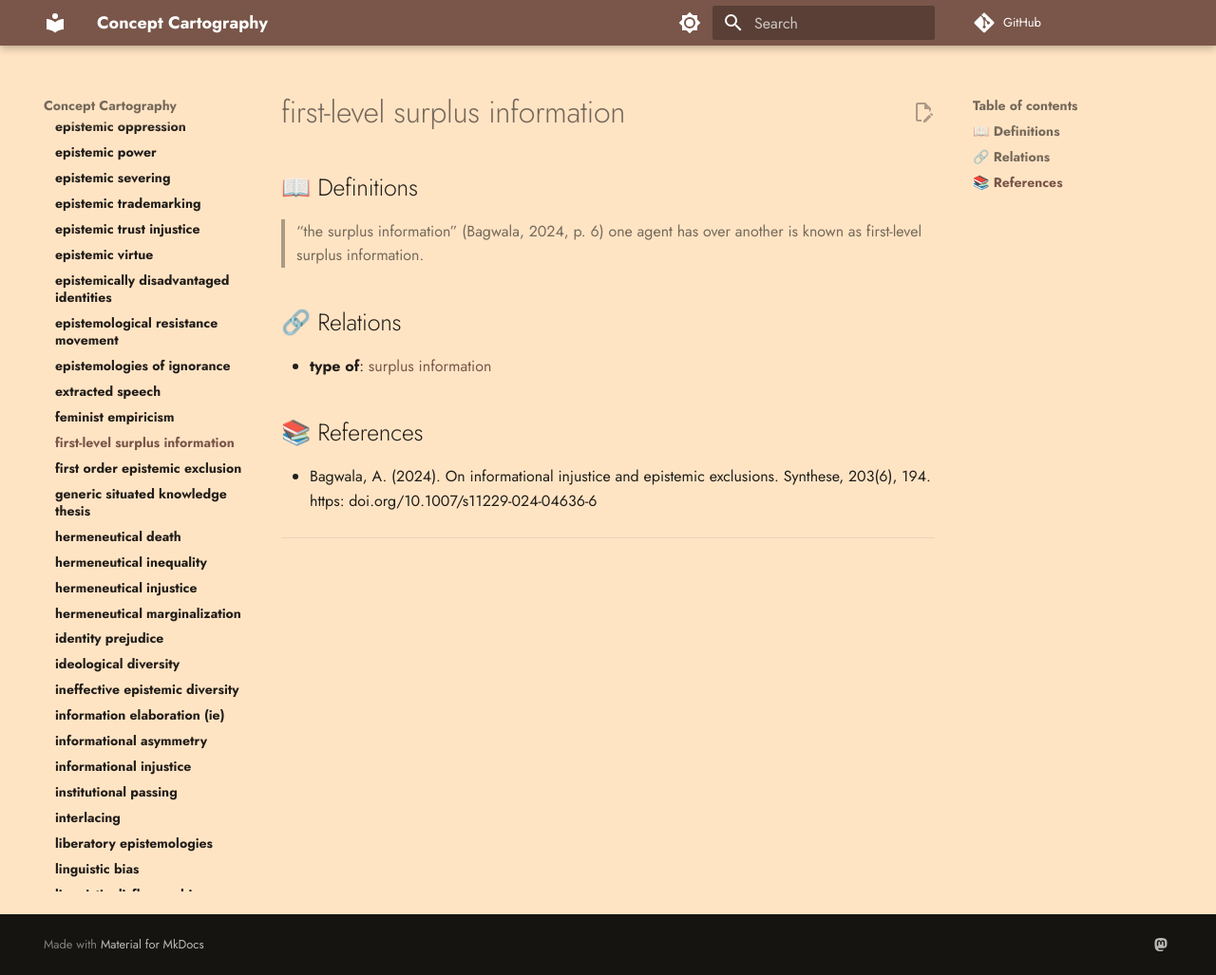
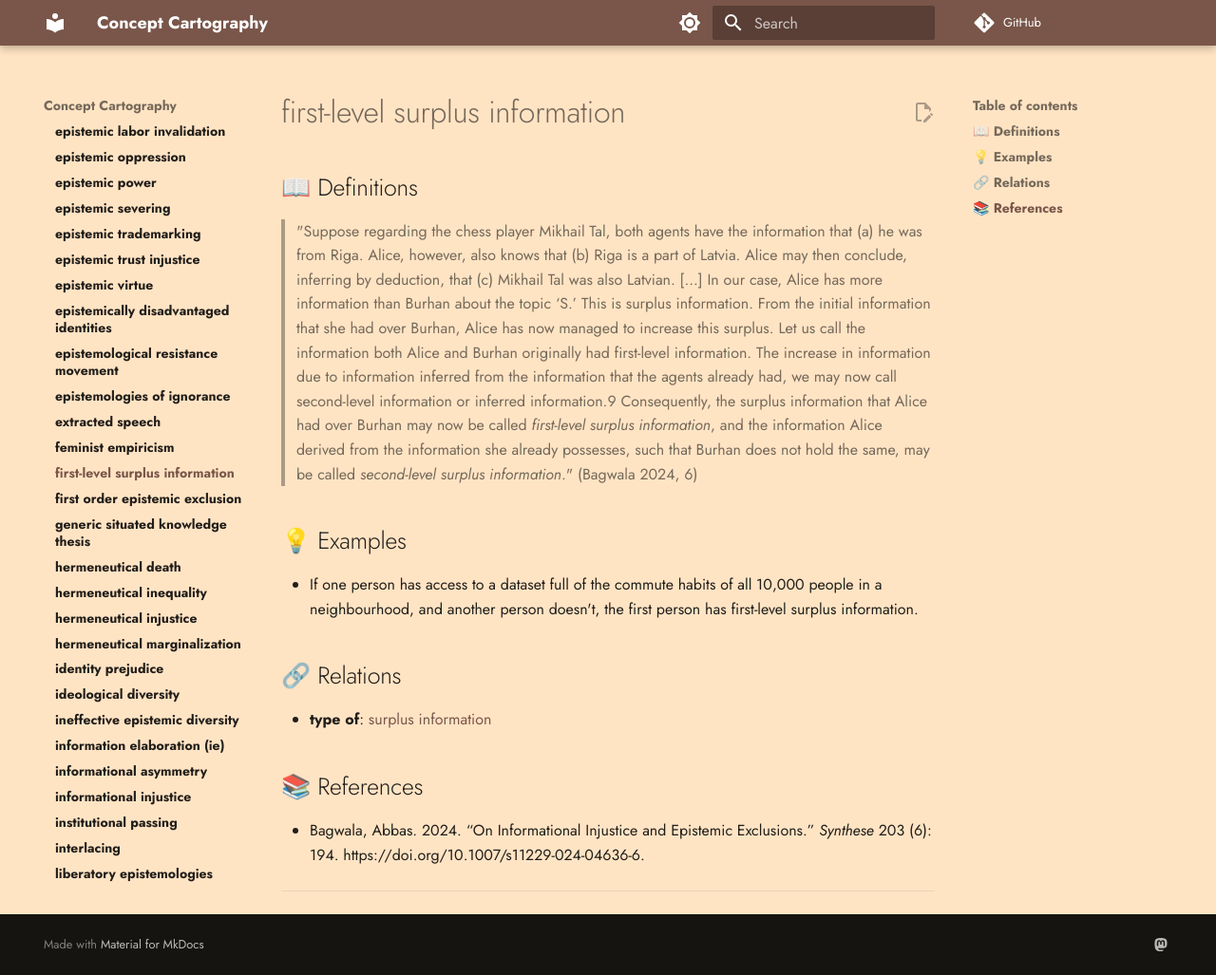
Before and after one commit to conceptcartography/conceptcartography, an MkDocs documentation site: the page built from docs/concepts/first-level-surplus-information.md, in a window 1280 px wide and 1027 px high. Shown: the whole window at 95% size. Built offline with MkDocs 1.6.1 and Material for MkDocs 9.7.7, drawn with Linux system fonts in a browser that asks for light colours; comment, search, counter and statistics services are not loaded; the version menu is left out.

Commit message:
Update first-level-surplus-information.md
Added direct quote for definition, added example, updated reference format

```diff
--- a/docs/concepts/first-level-surplus-information.md
+++ b/docs/concepts/first-level-surplus-information.md
@@ -2,7 +2,11 @@
 
 ## 📖 Definitions
 
-> “the surplus information” (Bagwala, 2024, p. 6) one agent has over another is known as first-level surplus information.
+> "Suppose regarding the chess player Mikhail Tal, both agents have the information that (a) he was from Riga. Alice, however, also knows that (b) Riga is a part of Latvia. Alice may then conclude, inferring by deduction, that (c) Mikhail Tal was also Latvian. [...] In our case, Alice has more information than Burhan about the topic ‘S.’ This is surplus information. From the initial information that she had over Burhan, Alice has now managed to increase this surplus. Let us call the information both Alice and Burhan originally had first-level information. The increase in information due to information inferred from the information that the agents already had, we may now call second-level information or inferred information.9 Consequently, the surplus information that Alice had over Burhan may now be called _first-level surplus information_, and the information Alice derived from the information she already possesses, such that Burhan does not hold the same, may be called _second-level surplus information_." (Bagwala 2024, 6)
+
+## 💡 Examples
+
+- If one person has access to a dataset full of the commute habits of all 10,000 people in a neighbourhood, and another person doesn't, the first person has first-level surplus information.
 
 ## 🔗 Relations
 
@@ -10,7 +14,7 @@
 
 ## 📚 References
 
-- Bagwala, A. (2024). On informational injustice and epistemic exclusions. Synthese, 203(6), 194. https: doi.org/10.1007/s11229-024-04636-6
+- Bagwala, Abbas. 2024. “On Informational Injustice and Epistemic Exclusions.” _Synthese_ 203 (6): 194. https://doi.org/10.1007/s11229-024-04636-6.
 
 ---
 
```
